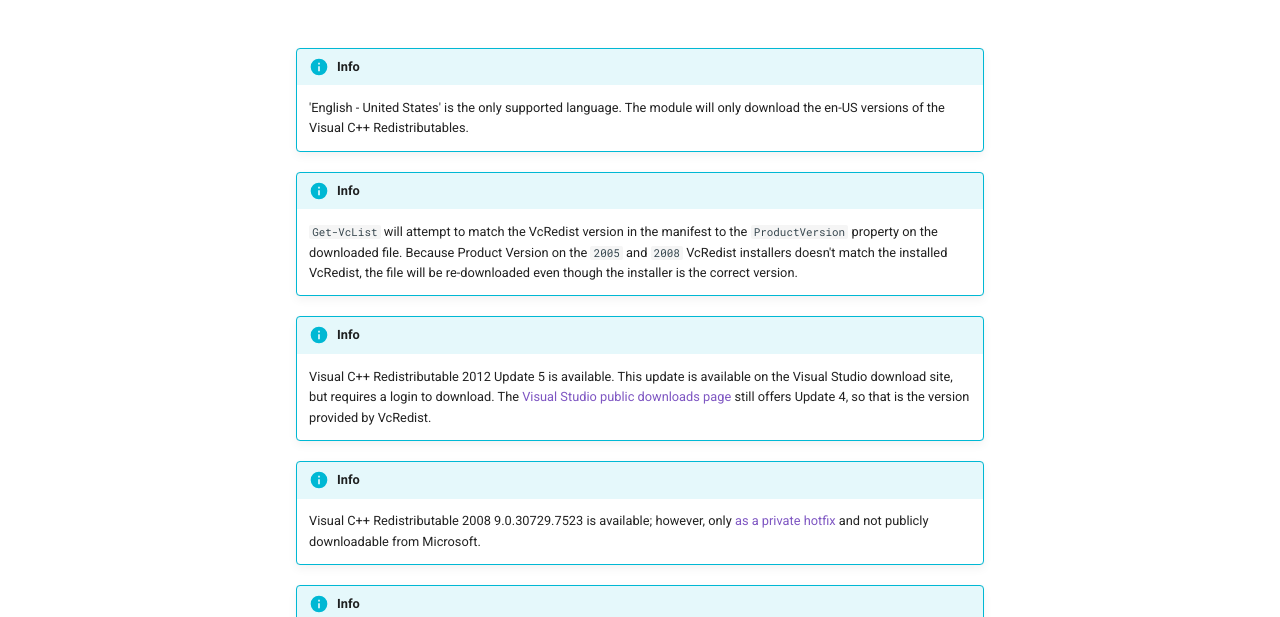
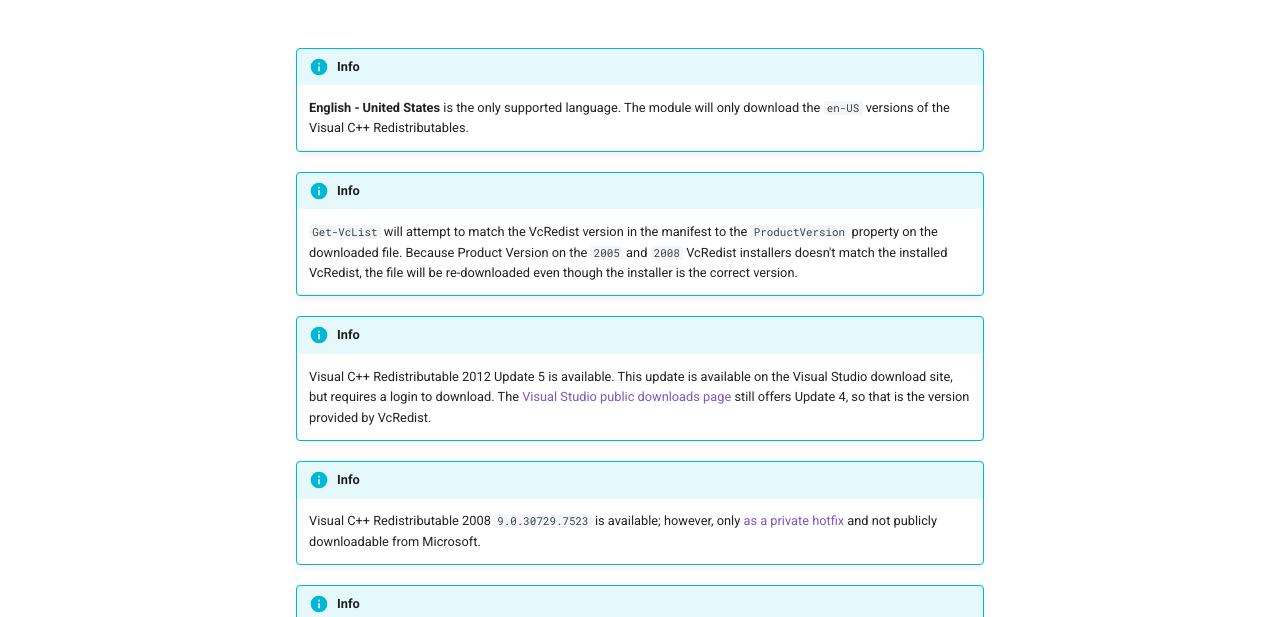
Before and after one commit to aaronparker/vcredist, an MkDocs documentation site: the page built from docs/issues.md, in a window 1280 px wide and 1045 px high. Shown: the part 180-797 px from the top of the window. Built offline with MkDocs 1.6.1 and Material for MkDocs 9.7.7, drawn with Linux system fonts in a browser that asks for light colours; comment, search, counter and statistics services are not loaded.

```diff
--- a/docs/issues.md
+++ b/docs/issues.md
@@ -2,7 +2,7 @@
 
 !!! info
 
-    'English - United States' is the only supported language. The module will only download the en-US versions of the Visual C++ Redistributables.
+    **English - United States** is the only supported language. The module will only download the `en-US` versions of the Visual C++ Redistributables.
 
 !!! info
 
@@ -14,7 +14,7 @@
 
 !!! info
 
-    Visual C++ Redistributable 2008 9.0.30729.7523 is available; however, only [as a private hotfix](https://support.microsoft.com/en-us/help/2834565/fix-visual-c-2008-mfc-application-that-was-created-by-using-visual-stu) and not publicly downloadable from Microsoft.
+    Visual C++ Redistributable 2008 `9.0.30729.7523` is available; however, only [as a private hotfix](https://support.microsoft.com/en-us/help/2834565/fix-visual-c-2008-mfc-application-that-was-created-by-using-visual-stu) and not publicly downloadable from Microsoft.
 
 !!! info
 
```
